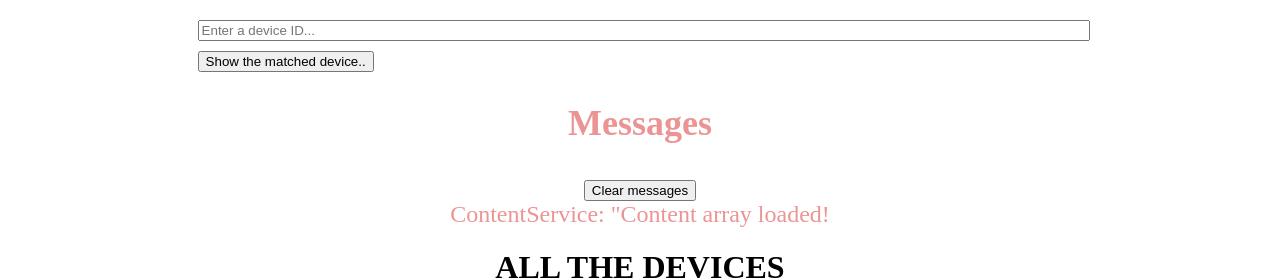
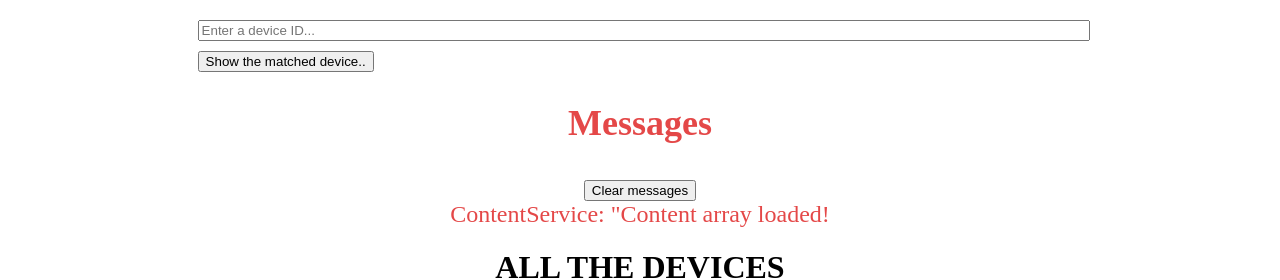
Before and after one commit to sp414/Sanketkumar_Patel_WEB-601-Assignment-1_MobileBrands, an Angular app in the folder learning-angular/: page / in a window 1280 px wide. Shown: the top 280 px of the page. Built offline with nearby package versions, Linux system fonts and the light colour scheme.

Commit message:
color change

```diff
--- a/learning-angular/src/app/content-list/content-list.component.scss
+++ b/learning-angular/src/app/content-list/content-list.component.scss
@@ -171,5 +171,5 @@
 .content-message {
     text-align: center;
     font-size: 3vh;
-    color: #ec9494;
+    color: #e44848;
 }
```
